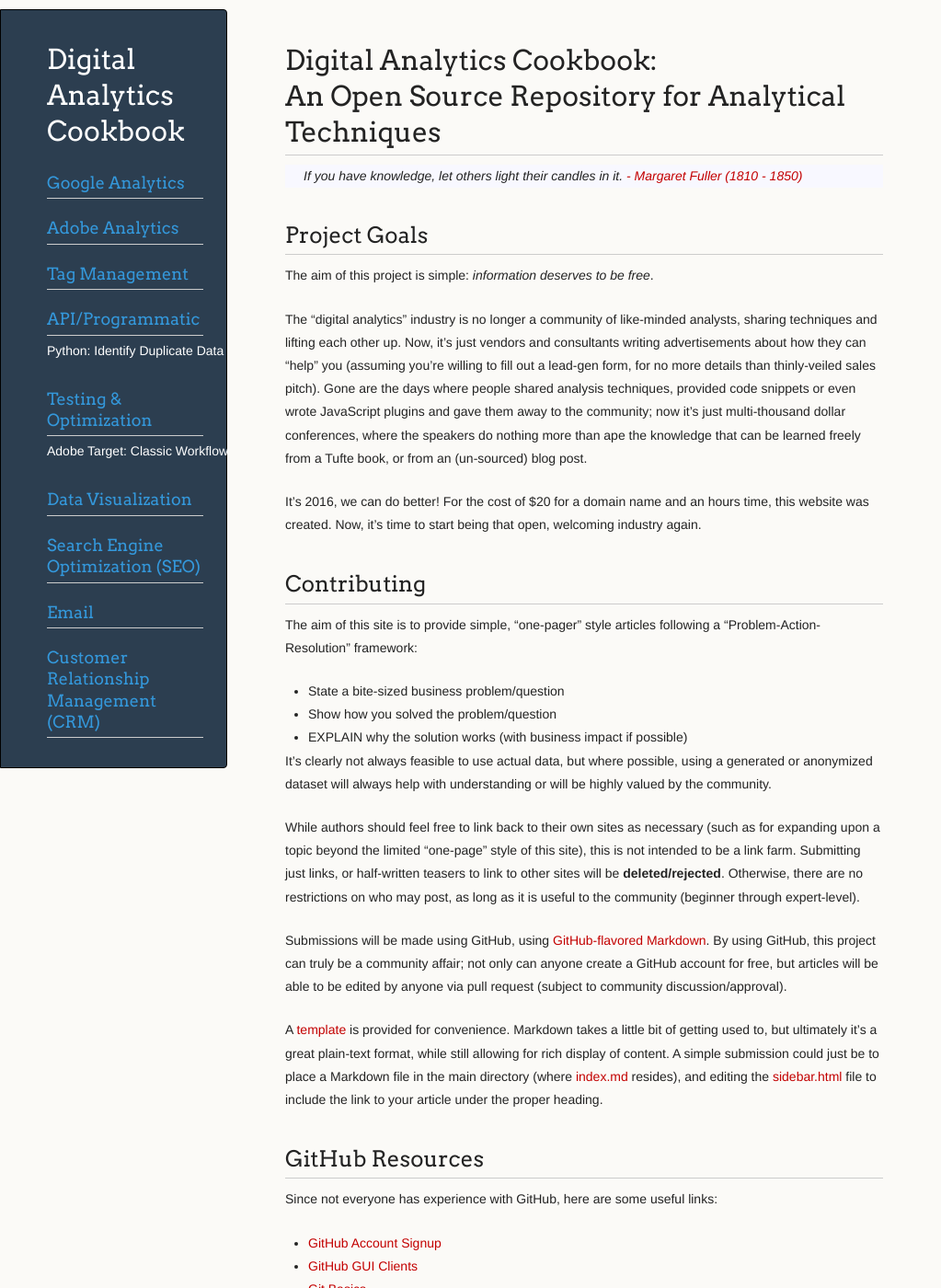
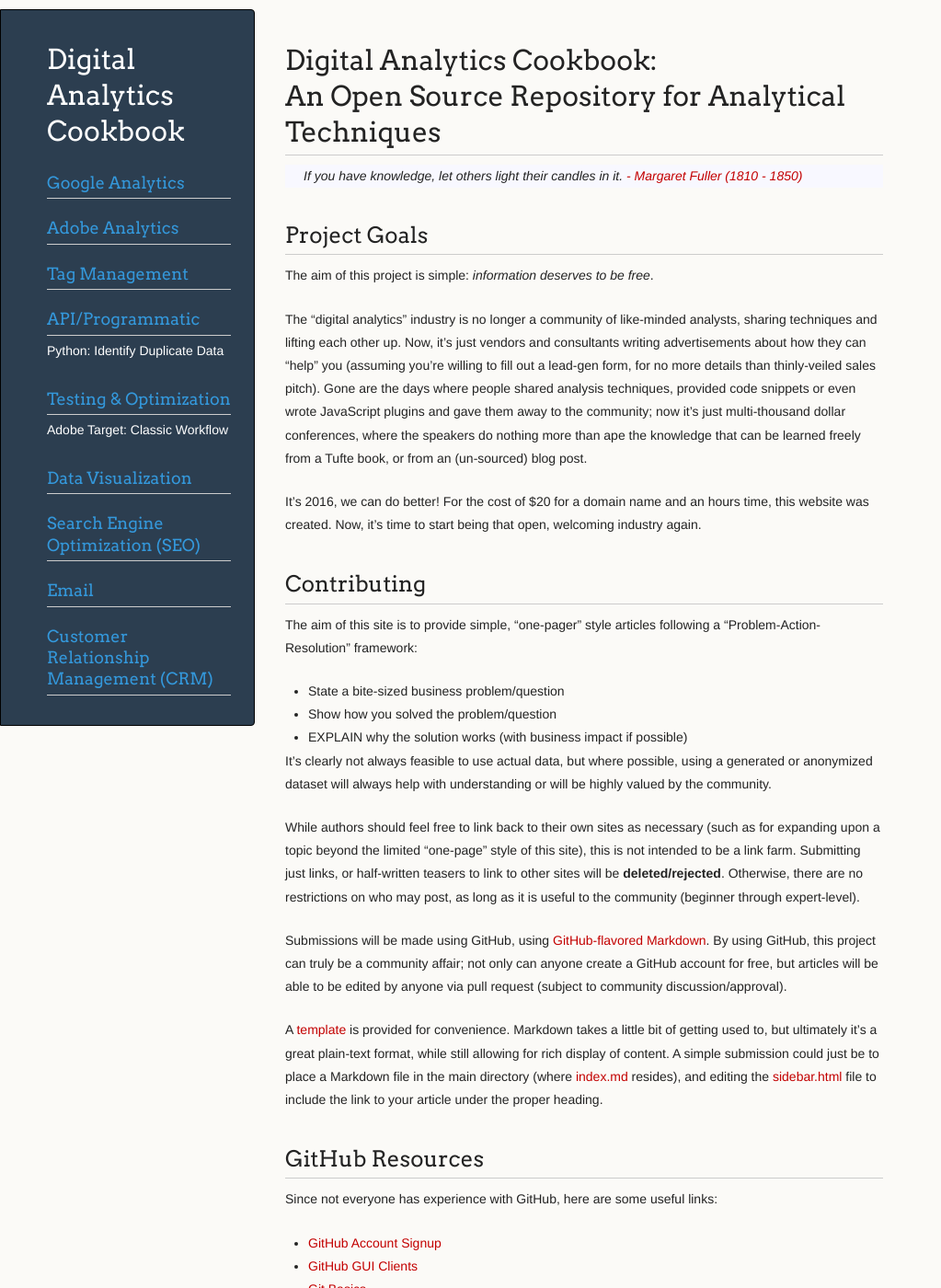
Before and after one commit to analyticsplaybook/analyticsplaybook.github.io, a Jekyll site: the page built from index.md, in a window 1280 px wide and 1400 px high. Shown: the whole window at 92% size, without its empty margins (0-1023 px from the left). Built offline with Jekyll 4.4.1, drawn with Linux system fonts in a browser that asks for light colours.

Commit message:
Update CSS

```diff
--- a/_layouts/minimal.html
+++ b/_layouts/minimal.html
@@ -43,9 +43,9 @@
 	            <li><a href="python_identify_duplicate_data.html">Python: Identify Duplicate Data</a></li>
             </ul>
         <h3>Testing & Optimization</h3>
-        <ul>
-            <li><a href="target_class_workflow.html">Adobe Target: Classic Workflow</a></li>
-        </ul>
+            <ul>
+                <li><a href="target_class_workflow.html">Adobe Target: Classic Workflow</a></li>
+            </ul>
         <h3>Data Visualization</h3>
 
         <h3>Search Engine Optimization (SEO)</h3>
--- a/stylesheets/custom.css
+++ b/stylesheets/custom.css
@@ -65,6 +65,7 @@
 header {
 	background: #2C3E50;
     margin: 0px;
+	min-width: 200px;
 }
 header > h3 {
 	color: #3498DB;
```
Also changed, not shown: 2 other files.
